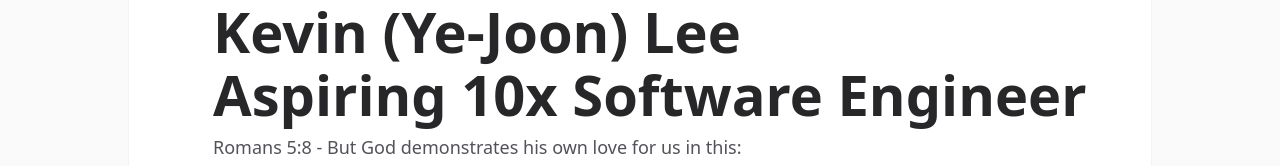
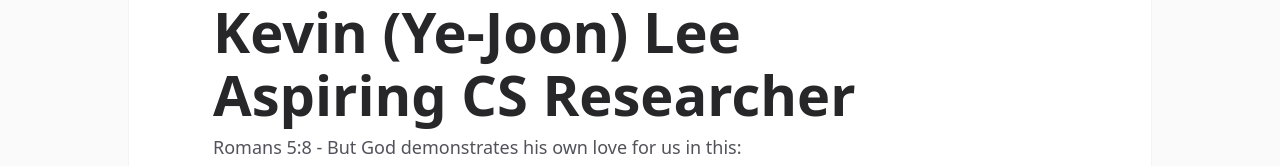
Before and after one commit to kevinyejoonlee/Portfolio2024, a React (Create React App) app: page / in a window 1280 px wide. Shown: the part 217-383 px from the top of the page. Built offline with nearby package versions, Linux system fonts and the light colour scheme.

Commit message:
changed bio to researcher

```diff
--- a/src/components/Introduction/Introduction.js
+++ b/src/components/Introduction/Introduction.js
@@ -22,7 +22,7 @@ const Introduction = () => {
           {isMobile ? "Kevin Lee" : "Kevin (Ye-Joon) Lee"}
         </h1>
         <h1 className="job_title">
-          {isMobile ? "Aspiring 10x SWE" : "Aspiring 10x Software Engineer"}
+          {isMobile ? "Aspiring 10x SWE" : "Aspiring CS Researcher"}
         </h1>
         <div className="maxwidth-60">
           <h1 className="paragraph">
```
Also changed, not shown: 9 other files (tests, documents, lock files or other folders).
